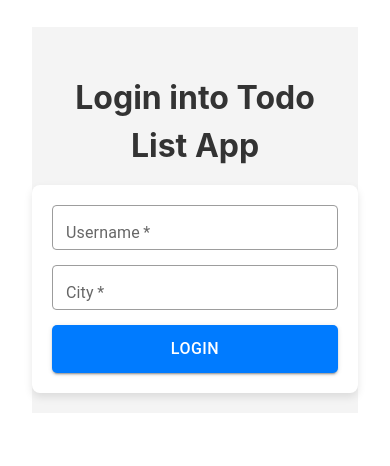
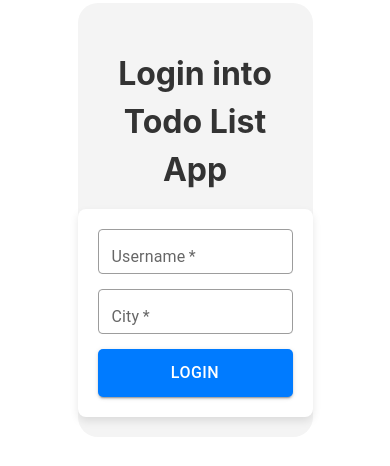
Before and after one commit to ankit-nautiyal/Task-Manager-App, a React (Vite) app: page /auth in a window 390 px wide. Shown: the part 202-668 px from the top of the page. Built offline with nearby package versions, Linux system fonts and the light colour scheme; no server answers.

Commit message:
responsiveness

```diff
--- a/src/components/TaskList.jsx
+++ b/src/components/TaskList.jsx
@@ -109,7 +109,7 @@ export default function TaskList(){
             <h2 className={styles.taskListTitle}>Todo List App</h2>
             <TaskInput/>
 
-            {outdoorTaskDetected && weather && <WeatherInfo weather={weather} error={weatherError} />}
+            {outdoorTaskDetected && weather && <WeatherInfo weather={weather} error={weatherError && "Invalid city name!"} />}
 
             <ol className={styles.taskList}>
                 {sortedTodos.map((todo) => (
--- a/src/styles/Auth.module.css
+++ b/src/styles/Auth.module.css
@@ -3,8 +3,10 @@
     flex-direction: column;
     align-items: center;
     justify-content: center;
-    height: 100vh;
+    height: 70vh;
     background-color: #f4f4f4;
+    width: 50vw;
+    border-radius: 20px;
 }
 
 .authTitle {
@@ -43,10 +45,11 @@
 
 .authForm button:hover {
     background-color: #0056b3;
+    max-width: 1000vw;
 }
 
 /* Responsive Design */
-@media (max-width: 600px) {
+@media (max-width: 800px) {
     .authContainer {
         height: auto;
         padding: 20px;
```
